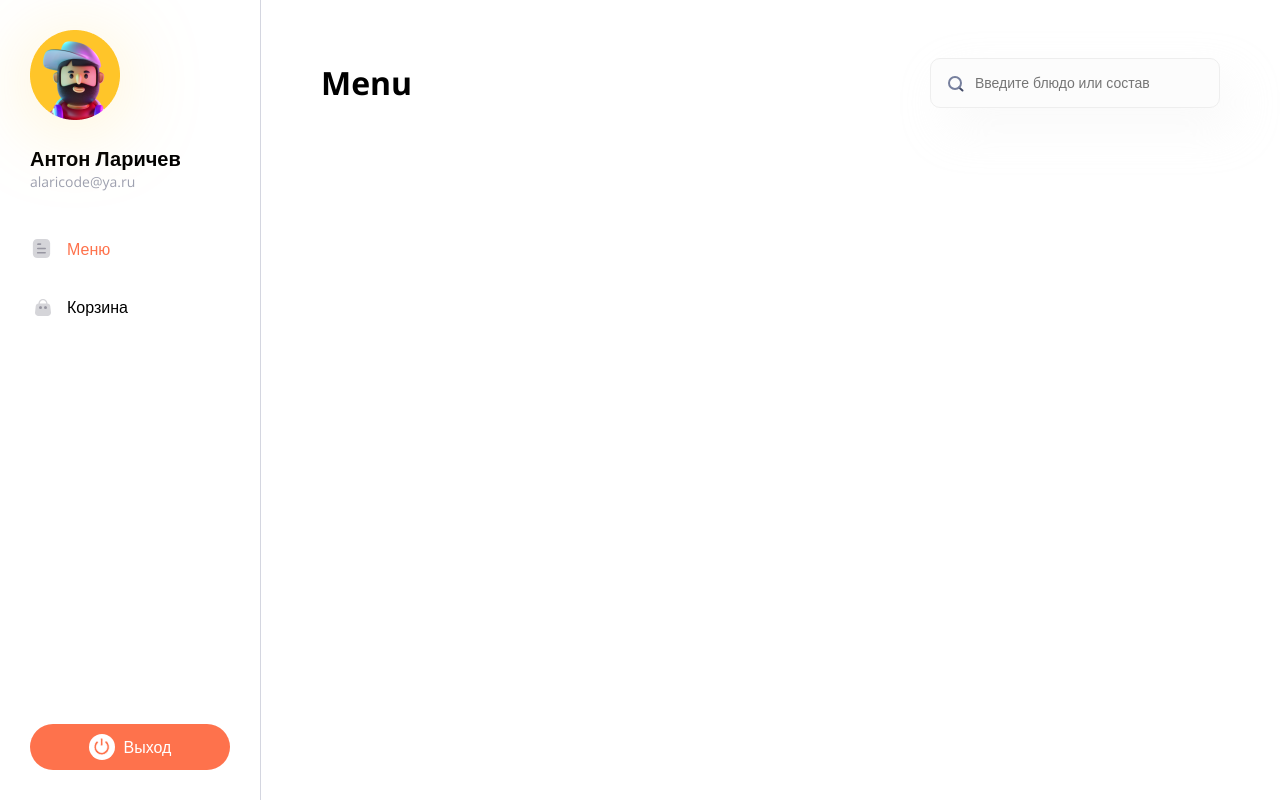
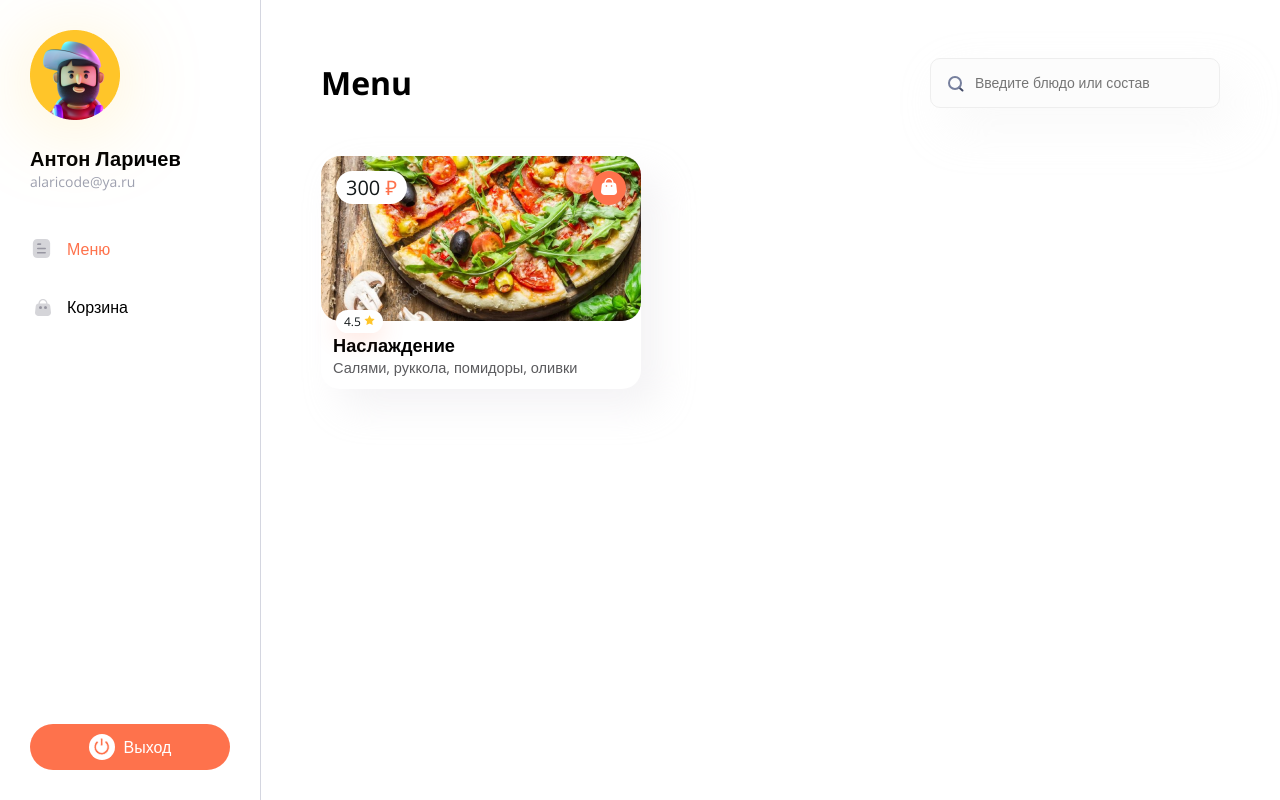
Before and after one commit to artyomevsyukov/pizza-shop, a React (Vite) app: page / in a window 1280 px wide. Built offline with nearby package versions, Linux system fonts and the light colour scheme.

Commit message:
added component ProductCard

```diff
--- /dev/null
+++ b/src/components/ProductCard copy/ProductCard.module.css
@@ -0,0 +1,69 @@
+.cards {
+  display: grid;
+  gap: 30px;
+}
+
+.product-card {
+  position: relative;
+  max-width: 323px;
+  border-radius: 18px;
+  box-shadow: 18px 18px 36px 0 rgba(211, 209, 216, 0.25);
+  background: #fff;
+}
+.link {
+  text-decoration: none;
+}
+
+.product-card__price {
+  position: absolute;
+  top: 12px;
+  left: 12px;
+  padding: 3px 10px 3px 17px;
+  font-weight: 400;
+  font-size: 20px;
+  color: #111719;
+  background-color: var(--white-color);
+  border-radius: 121px;
+  box-shadow: 0 7px 28px 0 rgba(254, 114, 76, 0.2);
+}
+
+.product-card__img {
+  border-radius: 18px;
+  margin-bottom: 18px;
+}
+.currency {
+  padding-left: 5px;
+  color: #fe724c;
+}
+
+.product-card__rating {
+  display: flex;
+  gap: 5px;
+  padding: 9px;
+  position: absolute;
+  left: 13px;
+  top: 151px;
+  font-weight: 600;
+  font-size: 12px;
+  color: var(--text-color);
+  border-radius: 136px;
+  box-shadow: 0 6px 24px 0 rgba(254, 114, 76, 0.2);
+  background: var(--white-color);
+}
+
+.footer {
+  padding-left: 13px;
+}
+
+.product-card__title {
+  font-weight: 600;
+  font-size: 18px;
+  color: var(--text-color);
+  margin-bottom: 10px;
+}
+.product-card__desc {
+  font-weight: 400;
+  font-size: 14px;
+  color: var(--text-secondary-color);
+  padding-bottom: 20px;
+}
--- /dev/null
+++ b/src/components/ProductCard copy/ProductCard.tsx
@@ -0,0 +1,151 @@
+import { Link } from "react-router-dom";
+import styles from "./ProductCard.module.css";
+import type { ProductCardProps } from "./ProductCard.props";
+
+function ProductCard(props: ProductCardProps) {
+  return (
+    <div className={styles.cards}>
+      <Link to={"/"} className={styles.link}>
+        <div className={styles["product-card"]}>
+          <div className={styles["product-card__price"]}>
+            {props.price}
+            <span className={styles.currency}>₽</span>
+          </div>
+          <img
+            className={styles["product-card__img"]}
+            src={props.image}
+            alt="pizza"
+          />
+
+          {props.rating ? (
+            <div className={styles["product-card__rating"]}>
+              <span>{props.rating}</span>
+              <img src="/star-icon.svg" alt="Звезда" />
+            </div>
+          ) : (
+            <></>
+          )}
+          <div className={styles["footer"]}>
+            <h2 className={styles["product-card__title"]}>{props.title}</h2>
+            <div className={styles["product-card__desc"]}>
+              {props.description}
+            </div>
+          </div>
+        </div>
+      </Link>
+      <Link to={"/"} className={styles.link}>
+        <div className={styles["product-card"]}>
+          <div className={styles["product-card__price"]}>
+            {props.price}
+            <span className={styles.currency}>₽</span>
+          </div>
+          <img
+            className={styles["product-card__img"]}
+            src={props.image}
+            alt="pizza"
+          />
+
+          {props.rating ? (
+            <div className={styles["product-card__rating"]}>
+              <span>{props.rating}</span>
+              <img src="/star-icon.svg" alt="Звезда" />
+            </div>
+          ) : (
+            <></>
+          )}
+          <div className={styles["footer"]}>
+            <h2 className={styles["product-card__title"]}>{props.title}</h2>
+            <div className={styles["product-card__desc"]}>
+              {props.description}
+            </div>
+          </div>
+        </div>
+      </Link>
+      <Link to={"/"} className={styles.link}>
+        <div className={styles["product-card"]}>
+          <div className={styles["product-card__price"]}>
+            {props.price}
+            <span className={styles.currency}>₽</span>
+          </div>
+          <img
+            className={styles["product-card__img"]}
+            src={props.image}
+            alt="pizza"
+          />
+
+          {props.rating ? (
+            <div className={styles["product-card__rating"]}>
+              <span>{props.rating}</span>
+              <img src="/star-icon.svg" alt="Звезда" />
+            </div>
+          ) : (
+            <></>
+          )}
+          <div className={styles["footer"]}>
+            <h2 className={styles["product-card__title"]}>{props.title}</h2>
+            <div className={styles["product-card__desc"]}>
+              {props.description}
+            </div>
+          </div>
+        </div>
+      </Link>
+      <Link to={"/"} className={styles.link}>
+        <div className={styles["product-card"]}>
+          <div className={styles["product-card__price"]}>
+            {props.price}
+            <span className={styles.currency}>₽</span>
+          </div>
+          <img
+            className={styles["product-card__img"]}
+            src={props.image}
+            alt="pizza"
+          />
+
+          {props.rating ? (
+            <div className={styles["product-card__rating"]}>
+              <span>{props.rating}</span>
+              <img src="/star-icon.svg" alt="Звезда" />
+            </div>
+          ) : (
+            <></>
+          )}
+          <div className={styles["footer"]}>
+            <h2 className={styles["product-card__title"]}>{props.title}</h2>
+            <div className={styles["product-card__desc"]}>
+              {props.description}
+            </div>
+          </div>
+        </div>
+      </Link>
+      <Link to={"/"} className={styles.link}>
+        <div className={styles["product-card"]}>
+          <div className={styles["product-card__price"]}>
+            {props.price}
+            <span className={styles.currency}>₽</span>
+          </div>
+          <img
+            className={styles["product-card__img"]}
+            src={props.image}
+            alt="pizza"
+          />
+
+          {props.rating ? (
+            <div className={styles["product-card__rating"]}>
+              <span>{props.rating}</span>
+              <img src="/star-icon.svg" alt="Звезда" />
+            </div>
+          ) : (
+            <></>
+          )}
+          <div className={styles["footer"]}>
+            <h2 className={styles["product-card__title"]}>{props.title}</h2>
+            <div className={styles["product-card__desc"]}>
+              {props.description}
+            </div>
+          </div>
+        </div>
+      </Link>
+    </div>
+  );
+}
+export default ProductCard;
--- /dev/null
+++ b/src/components/ProductCard/ProductCard.module.css
@@ -0,0 +1,85 @@
+.head {
+	position: relative;
+	min-height: 165px;
+	border-radius: 19px;
+}
+
+.card {
+	background: var(--white-color);
+	border-radius: 19px;
+	box-shadow: 18.21428680419922px 18.21428680419922px 36.42857360839844px 0px rgba(211, 209, 216, 0.25);
+	width: 320px;
+}
+
+.footer {
+	padding: 12px;
+}
+
+.title {
+	color: var(--text-color);
+	font-size: 18.214px;
+	font-style: normal;
+	font-weight: 600;
+	line-height: normal;
+}
+
+.description {
+	color: var(--text-secondary-color);
+	font-size: 14.571px;
+	font-style: normal;
+	font-weight: 400;
+	line-height: normal;
+}
+
+.link {
+	text-decoration: none;
+}
+
+.price {
+	position: absolute;
+	top: 15px;
+	left: 15px;
+	background: var(--white-color);
+	padding: 3px 10px;
+	border-radius: 20px;
+	color: #111719;
+	font-size: 20px;
+	font-style: normal;
+	font-weight: 400;
+	line-height: normal;
+}
+
+.currency {
+	color: var(--primary-color);
+}
+
+.rating {
+	position: absolute;
+	bottom: -12px;
+	left: 15px;
+	background: var(--white-color);
+	padding: 3px 8px;
+	border-radius: 20px;
+	color: #111719;
+	font-size: 12px;
+	font-style: normal;
+	font-weight: 400;
+	line-height: normal;
+	box-shadow: 0px 6.0714287757873535px 24.285715103149414px 0px rgba(254, 114, 76, 0.20);
+}
+
+.add-to-cart {
+	position: absolute;
+	top: 15px;
+	right: 15px;
+	background: var(--primary-color);
+	border-radius: 50%;
+	width: 34px;
+	height: 34px;
+	border: none;
+	cursor: pointer;
+}
+
+.add-to-cart:hover {
+	background: var(--primary-hover-color);
+}
--- /dev/null
+++ b/src/components/ProductCard/ProductCard.tsx
@@ -0,0 +1,34 @@
+import { Link } from "react-router-dom";
+import styles from "./ProductCard.module.css";
+import type { ProductCardProps } from "./ProductCard.props";
+
+function ProductCard(props: ProductCardProps) {
+  return (
+    <Link to={"/"} className={styles["link"]}>
+      <div className={styles["card"]}>
+        <div
+          className={styles["head"]}
+          style={{ backgroundImage: `url('${props.image}')` }}
+        >
+          <div className={styles["price"]}>
+            {props.price}&nbsp;
+            <span className={styles["currency"]}>₽</span>
+          </div>
+          <button className={styles["add-to-cart"]}>
+            <img src="/cart-button-icon.svg" alt="Добавить в корзину" />
+          </button>
+          <div className={styles["rating"]}>
+            {props.rating}&nbsp;
+            <img src="/star-icon.svg" alt="Иконка звезды" />
+          </div>
+        </div>
+        <div className={styles["footer"]}>
+          <div className={styles["title"]}>{props.name}</div>
+          <div className={styles["description"]}>{props.description}</div>
+        </div>
+      </div>
+    </Link>
+  );
+}
+
+export default ProductCard;
--- a/src/pages/Menu/Menu.module.css
+++ b/src/pages/Menu/Menu.module.css
@@ -2,4 +2,5 @@
   display: flex;
   justify-content: space-between;
   align-items: center;
+  margin-bottom: 30px;
 }
--- a/src/pages/Menu/Menu.tsx
+++ b/src/pages/Menu/Menu.tsx
@@ -1,12 +1,23 @@
 import stiles from "./Menu.module.css";
 import Heading from "../../components/Heading/Heading";
 import Search from "../../components/Search/Search";
+import ProductCard from "../../components/ProductCard/ProductCard";
 
 export function Menu() {
   return (
-    <div className={stiles["head"]}>
-      <Heading>Menu</Heading>
-      <Search name="search" placeholder="Введите блюдо или состав" />
-    </div>
+    <>
+      <div className={stiles["head"]}>
+        <Heading>Menu</Heading>
+        <Search name="search" placeholder="Введите блюдо или состав" />
+      </div>
+      <ProductCard
+        id={1}
+        rating={4.5}
+        price={300}
+        name="Наслаждение"
+        description=" Салями, руккола, помидоры, оливки"
+        image="/product-demo.png"
+      />
+    </>
   );
 }
```
Also changed, not shown: src/components/ProductCard copy/ProductCard.props.ts (added, +8 -0 lines), src/components/ProductCard/ProductCard.props.ts (added, +8 -0 lines).
